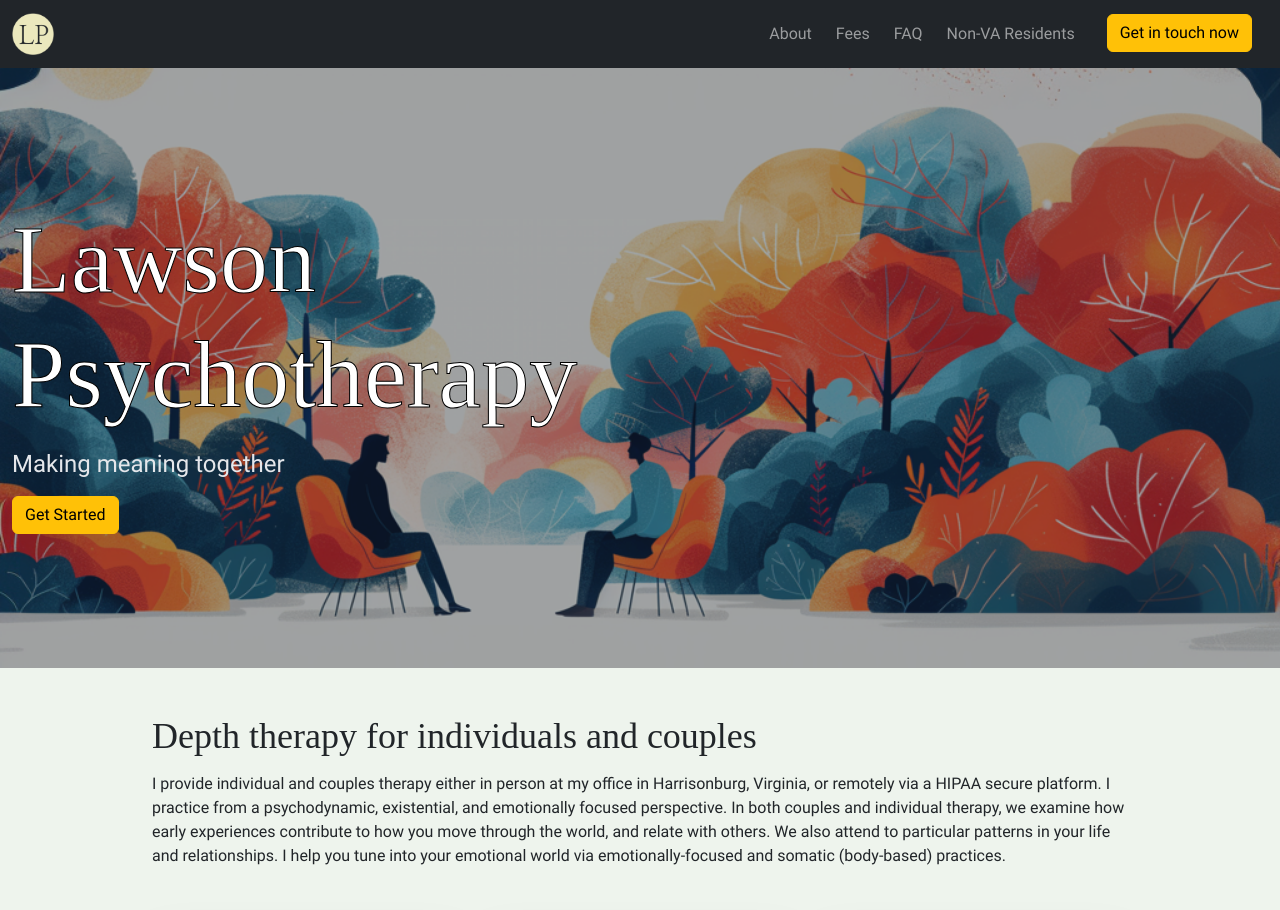
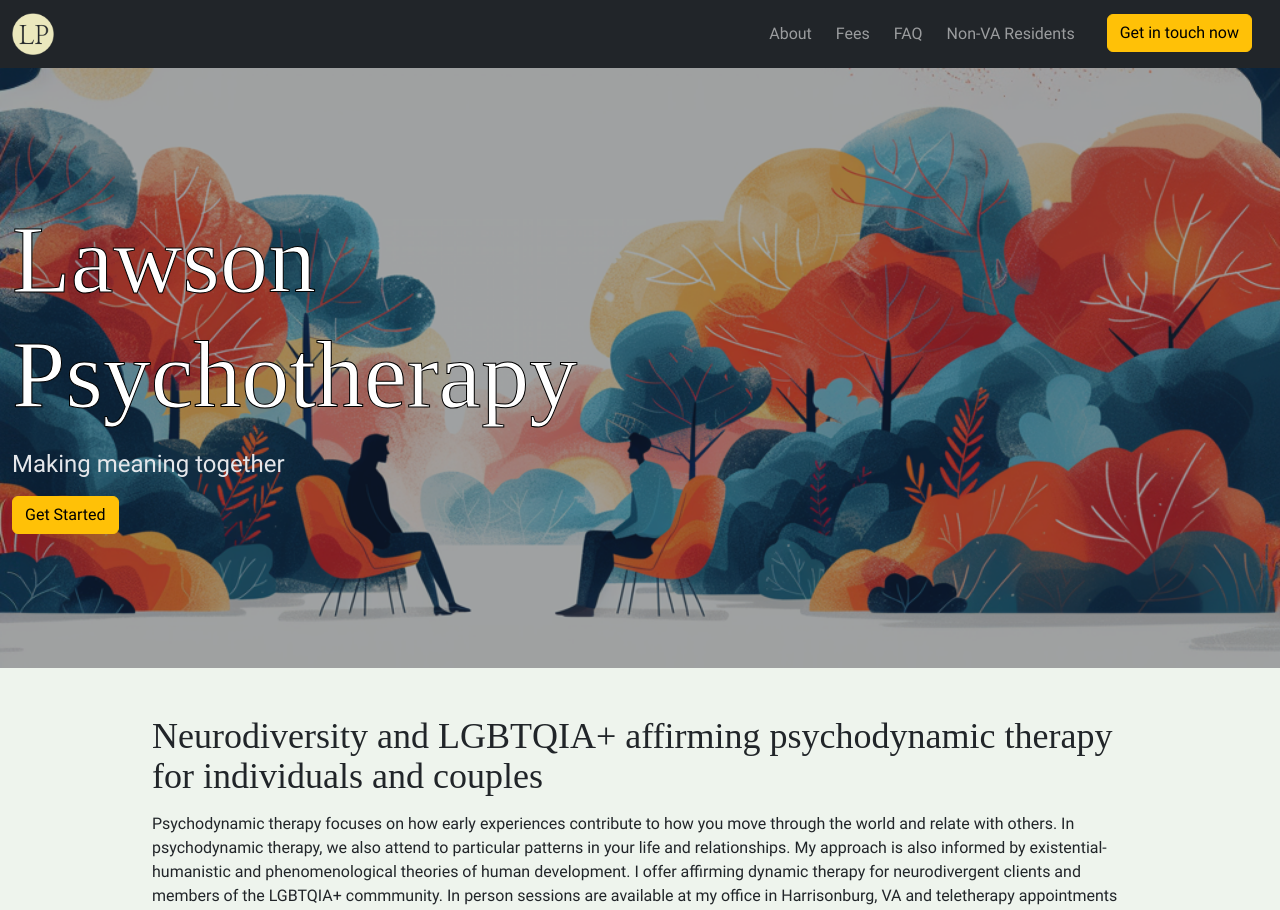
Before and after one commit to jspars/ml-psych, a SvelteKit app: page / in a window 1280 px wide. Shown: the top 910 px of the page. Built offline with nearby package versions, Linux system fonts and the light colour scheme; a web font is replaced by a local one.

Commit message:
updated services description.

```diff
--- a/src/routes/+page.svelte
+++ b/src/routes/+page.svelte
@@ -11,17 +11,23 @@
 
 <section class="my-5 container max-w-[1000px]">
 	<div class="mx-auto">
-		<h1 class="text-4xl">Depth therapy for individuals and couples</h1>
+		<h1 class="text-4xl">Neurodiversity and LGBTQIA+ affirming psychodynamic therapy for individuals and couples</h1>
 		<p>
-			I provide individual and couples therapy either in person at my
-			office in Harrisonburg, Virginia, or remotely via a HIPAA secure
-			platform. I practice from a psychodynamic, existential, and emotionally
-			focused perspective. In both couples and individual therapy, we examine
-			how early experiences contribute to how you move through the
-			world, and relate with others. We also attend to particular
-			patterns in your life and relationships. I help you tune into your
-			emotional world via emotionally-focused and somatic (body-based)
-			practices.
+
+			Psychodynamic therapy focuses on how early experiences contribute to how you move through the
+			world and relate with others. In psychodynamic therapy, we also attend to particular
+			patterns in your life and relationships. My approach is also informed by existential-humanistic and phenomenological theories of human development.
+			I offer affirming dynamic therapy for neurodivergent clients and members of the LGBTQIA+
+			commmunity.  In person sessions are available at my office in Harrisonburg, VA and teletherapy
+			appointments are available throughout Virginia and in all PSYPACT® participating states. For a more
+			in-depth description of how I work, see <a href="{base}/about">the About page</a>.
+
+
+
+
+
+
+
 		</p>
 	</div>
 	<CardGroup />
```
